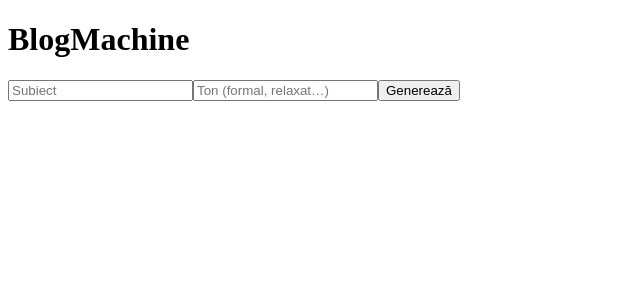
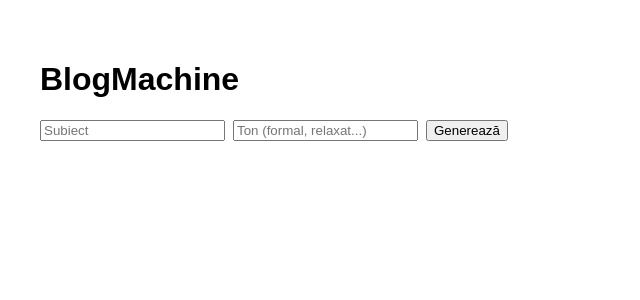
Before and after one commit to ianteodoros/blogmachine, a Next.js app: page / in a window 1280 px wide. Shown: the top 300 px of the page, without its empty margins (0-640 px from the left). Built offline with nearby package versions, Linux system fonts and the light colour scheme.

Commit message:
Update index.jsx

```diff
--- a/pages/index.jsx
+++ b/pages/index.jsx
@@ -5,27 +5,40 @@ export default function Home() {
   const [tone, setTone] = useState('');
   const [result, setResult] = useState('');
 
-  async function handleSubmit(e) {
+  const handleSubmit = async (e) => {
     e.preventDefault();
+
     const res = await fetch('/api/generate', {
       method: 'POST',
-      headers: { 'Content-Type': 'application/json' },
+      headers: {
+        'Content-Type': 'application/json',
+      },
       body: JSON.stringify({ topic, tone }),
     });
 
     const data = await res.json();
     setResult(data.result || data.error || 'Nimic generat.');
-  }
+  };
 
   return (
-    <div>
+    <div style={{ padding: '2rem', fontFamily: 'Arial' }}>
       <h1>BlogMachine</h1>
       <form onSubmit={handleSubmit}>
-        <input value={topic} onChange={e => setTopic(e.target.value)} placeholder="Subiect" />
-        <input value={tone} onChange={e => setTone(e.target.value)} placeholder="Ton (formal, relaxat…)" />
+        <input
+          value={topic}
+          onChange={(e) => setTopic(e.target.value)}
+          placeholder="Subiect"
+          style={{ marginRight: '0.5rem' }}
+        />
+        <input
+          value={tone}
+          onChange={(e) => setTone(e.target.value)}
+          placeholder="Ton (formal, relaxat...)"
+          style={{ marginRight: '0.5rem' }}
+        />
         <button type="submit">Generează</button>
       </form>
-      <pre>{result}</pre>
+      <pre style={{ marginTop: '2rem', whiteSpace: 'pre-wrap' }}>{result}</pre>
     </div>
   );
 }
```
